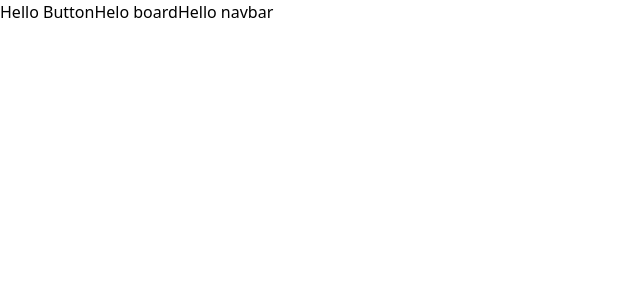
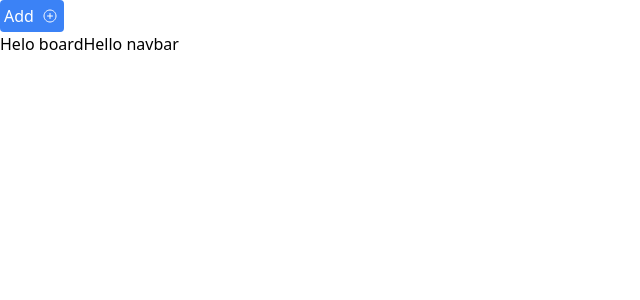
Before and after one commit to sw2003/fall-hacks-2023-frontend, a React (Create React App) app: page / in a window 1280 px wide. Shown: the top 300 px of the page, without its empty margins (0-640 px from the left). Built offline with nearby package versions, Linux system fonts and the light colour scheme; the HTML template or start-up script is replaced by a standard one.

Commit message:
FEATURE add button + context

```diff
--- a/package.json
+++ b/package.json
@@ -8,6 +8,7 @@
     "@testing-library/user-event": "^13.5.0",
     "react": "^18.2.0",
     "react-dom": "^18.2.0",
+    "react-icons": "^4.11.0",
     "react-scripts": "5.0.1",
     "web-vitals": "^2.1.4"
   },
--- a/src/App.js
+++ b/src/App.js
@@ -1,13 +1,38 @@
+import { createContext, useState } from 'react'
+
 import AddButton from "./components/add_button";
 import Board from "./components/board";
 import Navbar from "./components/navbar";
 
+const boardContext = createContext(null);
+
 function App() {
+  const [ boardData, setBoardData ] = useState([
+    [
+      {},
+      {},
+      {}
+    ],
+    [
+      {},
+      {},
+      {}
+    ],
+    [
+      {},
+      {}
+    ]
+  ])
+
+
+
   return (
     <>
-      <AddButton></AddButton>
-      <Board></Board>
-      <Navbar></Navbar>
+      <boardContext.Provider>
+        <AddButton></AddButton>
+        <Board></Board>
+        <Navbar></Navbar>
+      </boardContext.Provider>
     </>
   );
 }
--- a/src/components/add_button.js
+++ b/src/components/add_button.js
@@ -1,5 +1,11 @@
+import { useState } from 'react'
+import {IoAddCircleOutline} from 'react-icons/io5'
+
 export default function AddButton(){
     return (
-        <>Hello Button</>
+        <div className='flex gap-2 items-center w-16 p-1 bg-blue-500 text-white rounded cursor-pointer hover:bg-blue-400 transition-all'>
+            <span>Add</span>
+            <IoAddCircleOutline></IoAddCircleOutline>
+        </div>
     )
 }
```
Also changed, not shown: src/boardContext.js (added), 1 other file (tests, documents, lock files or other folders).
